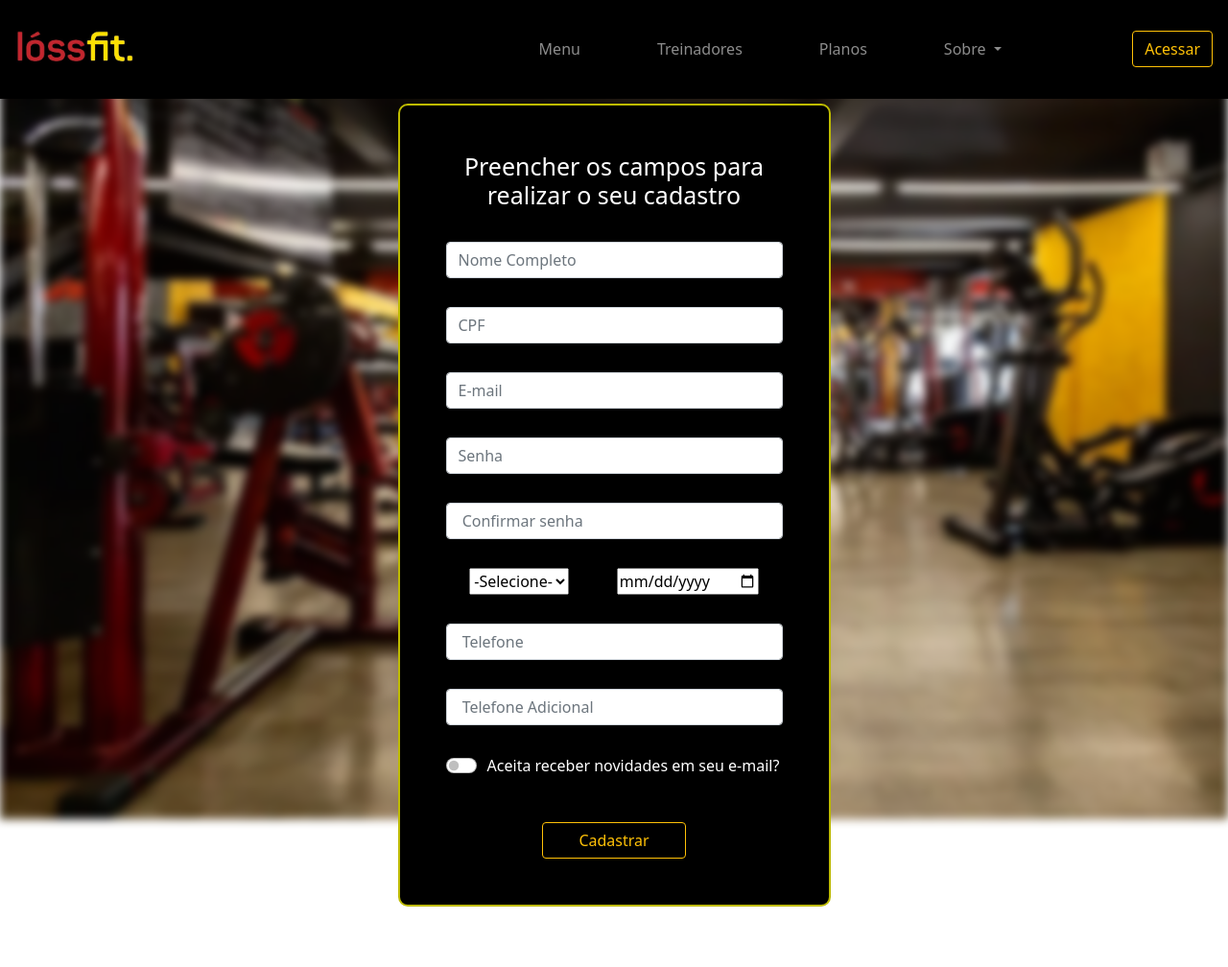
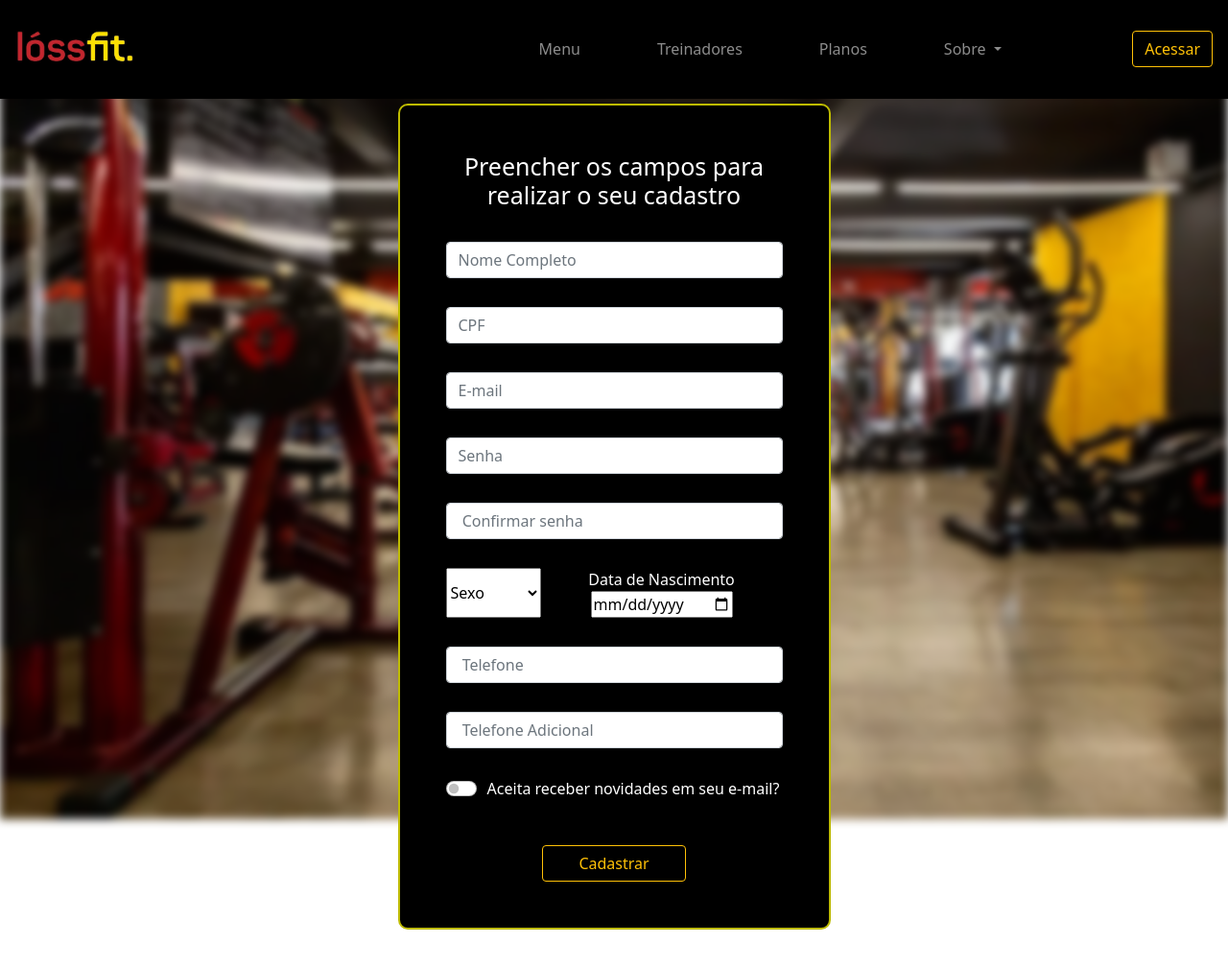
Before and after one commit to Kevin-Itam/GYM-Personal-Project, a PHP site: page /pg_cadastro.php in a window 1280 px wide. Shown: the top 1008 px of the page at 96% size. Run offline with PHP 8.4, Linux system fonts and the light colour scheme.

Commit message:
Alterado a tela de cadastro

```diff
--- a/pages/pg_cadastro.php
+++ b/pages/pg_cadastro.php
@@ -93,7 +93,7 @@
                                 <div class="form-g d-flex">
                                     <select name="sexo" class="" aria-label=".form-select-sm example"
                                         style="margin-top: 10px;">
-                                        <option selected value="0">-Selecione-</option>
+                                        <option selected value="0">Sexo</option>
                                         <option value="Masculino">Masculino</option>
                                         <option value="Feminino">Feminino</option>
                                         <option value="Outro">Outro</option>
@@ -102,6 +102,7 @@
                                     <div id="date-picker-example"
                                         class="md-form md-outline input-with-post-icon datepicker " inline="true"
                                         style="padding-top: 10px;">
+                                        <label for="firtname" style="color: white;">Data de Nascimento</label>
                                         <input name="data" id="date" type="date" value="">
                                     </div>
                                 </div>
```
